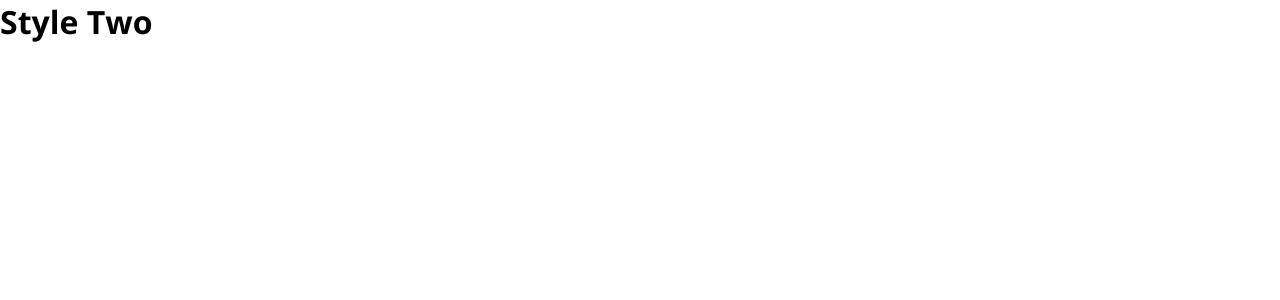
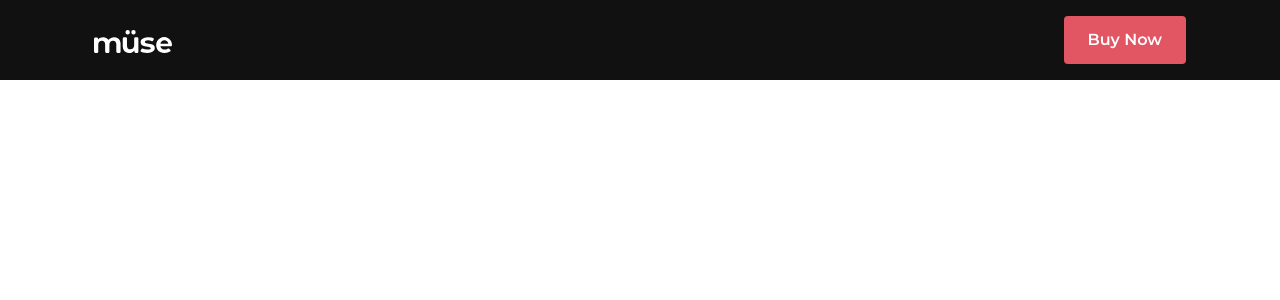
Before and after one commit to sarthak264/landing-page, a React (Create React App) app: page / in a window 1280 px wide. Shown: the top 300 px of the page. Built offline with nearby package versions, Linux system fonts and the light colour scheme.

Commit message:
navbar made

```diff
--- a/src/App.js
+++ b/src/App.js
@@ -1,6 +1,17 @@
+import "../node_modules/bootstrap/dist/css/bootstrap.min.css";
+
 function App() {
   return (
-    <h1>Style Two</h1>
+    <div className="page_wrapper">
+      <div className="container">
+        <navbar className="navbar_container">
+          <a href="/">
+            <img src="./images/logo-white.svg" alt="logo" />
+          </a>
+          <button className="buy_btn mon">Buy Now</button>
+        </navbar>
+      </div>
+    </div>
   );
 }
 
--- a/src/index.css
+++ b/src/index.css
@@ -41,3 +41,28 @@ img{
 .mon{
     font-family: var(--montserrat);
 }
+/* Page */
+.page_wrapper{
+    background-color: var(--primaryBlack);
+    color: #fff;
+}
+@media screen and (min-width: 1200px){
+    .container{
+        max-width: 1140px !important;
+    }
+}
+/* Navbar */
+.navbar_container{
+    display: flex;
+    flex-direction: row;
+    align-items: center;
+    justify-content: space-between;
+    padding: 1rem 0.75rem;
+}
+.navbar_container .buy_btn{
+    background-color: var(--primaryRed);
+    color: #fff;
+    font-weight: 600;
+    padding: 0.75rem 1.5rem;
+    border-radius: 0.25rem;
+}
```
Also changed, not shown: 1 other file (tests, documents, lock files or other folders).
